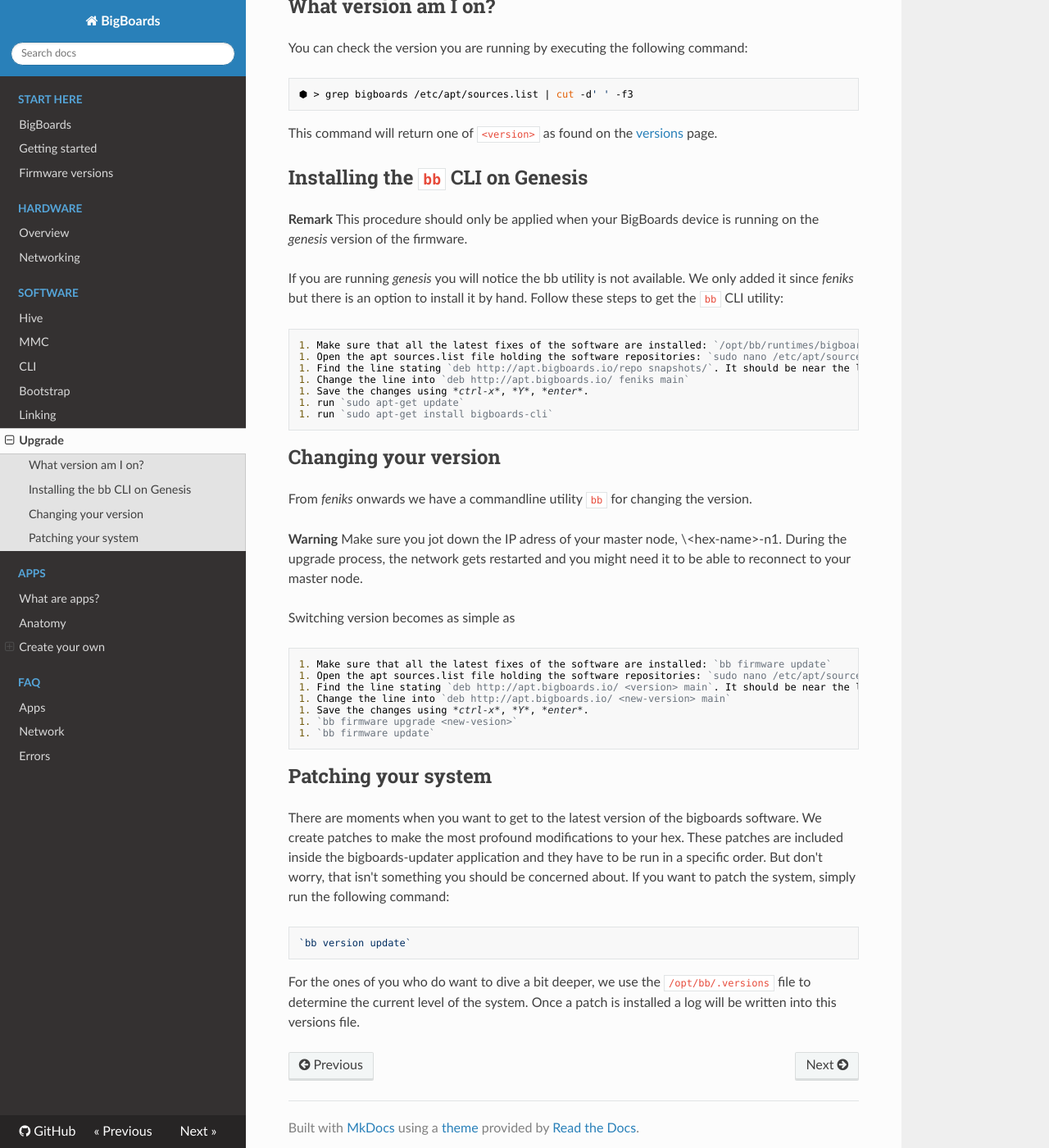
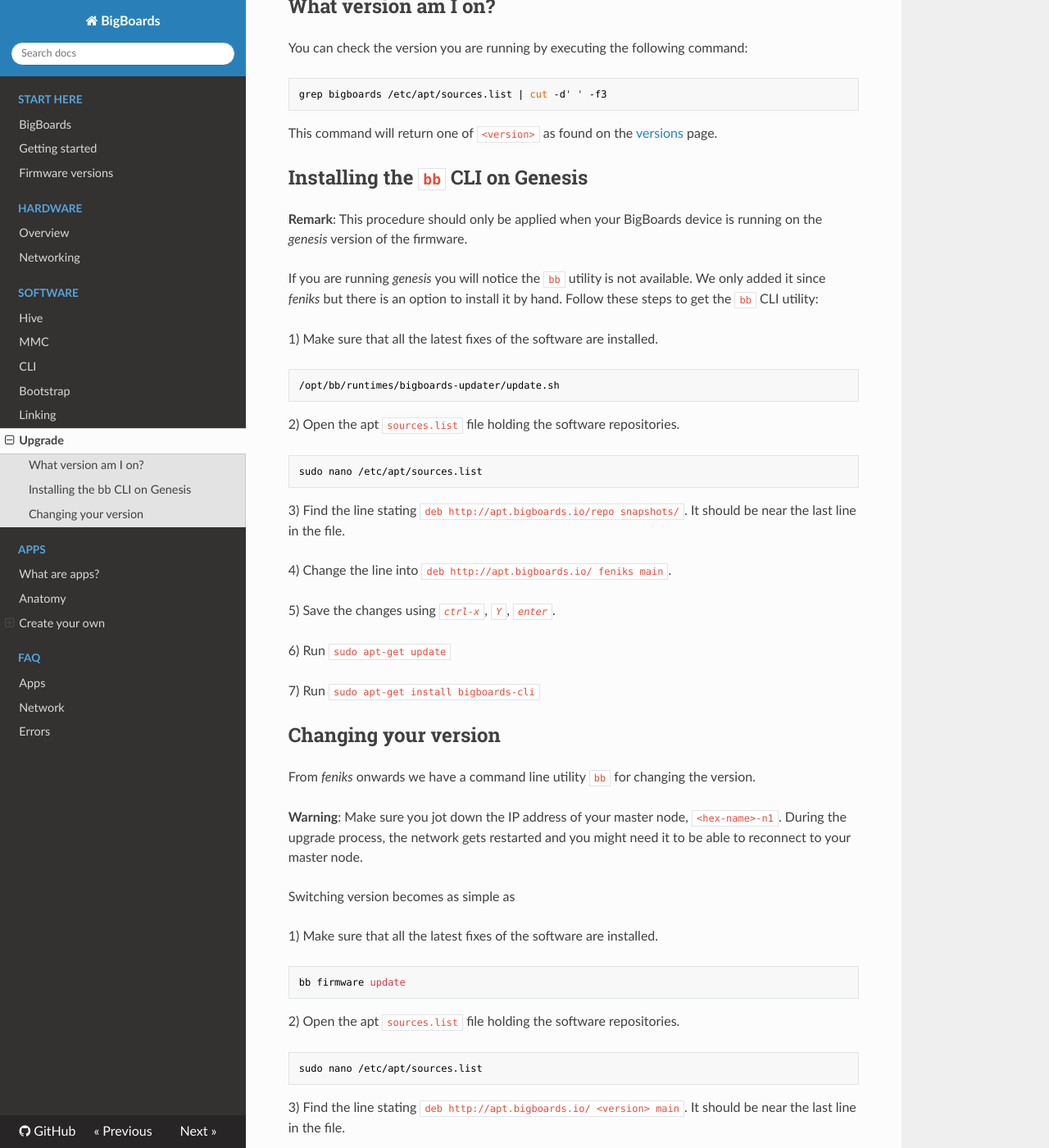
Before and after one commit to bigboards/bigboards-docs, an MkDocs documentation site: the page built from docs/software/migrate.md, in a window 1280 px wide and 1400 px high, scrolled down 242 px. Shown: the whole window at 82% size. Built offline with MkDocs 1.6.1, drawn with Linux system fonts in a browser that asks for light colours; nearby versions of some CDN libraries; old or Windows-style settings are respelled for this version of MkDocs; some of the changed text lies outside the part shown.

Commit message:
Remove update instructions; Reformat

````diff
--- a/docs/software/migrate.md
+++ b/docs/software/migrate.md
@@ -1,47 +1,85 @@
 # Migrating to another release
+
 BigBoards devices running on some older version of the firmware can be upgraded to the latest version through the use of the `bb` command.
 
 ## What version am I on?
+
 You can check the version you are running by executing the following command:
 
-	⬢ > grep bigboards /etc/apt/sources.list | cut -d' ' -f3
+```
+grep bigboards /etc/apt/sources.list | cut -d' ' -f3
+```
 
 This command will return one of `<version>` as found on the [versions](versions) page.
 
 ## Installing the `bb` CLI on Genesis
-**Remark**
-This procedure should only be applied when your BigBoards device is running on the *genesis* version of the firmware.
 
-If you are running *genesis* you will notice the bb utility is not available. We only added it since *feniks* but
+**Remark**: This procedure should only be applied when your BigBoards device is running on the *genesis* version of the firmware.
+
+If you are running *genesis* you will notice the `bb` utility is not available. We only added it since *feniks* but
 there is an option to install it by hand. Follow these steps to get the `bb` CLI utility:
 
-	1. Make sure that all the latest fixes of the software are installed: `/opt/bb/runtimes/bigboards-updater/update.sh`
-	1. Open the apt sources.list file holding the software repositories: `sudo nano /etc/apt/sources.list`
-	1. Find the line stating `deb http://apt.bigboards.io/repo snapshots/`. It should be near the last line in the file.
-	1. Change the line into `deb http://apt.bigboards.io/ feniks main`
-	1. Save the changes using *ctrl-x*, *Y*, *enter*.
-	1. run `sudo apt-get update`
-	1. run `sudo apt-get install bigboards-cli`
+1) Make sure that all the latest fixes of the software are installed.
+
+```
+/opt/bb/runtimes/bigboards-updater/update.sh
+```
+
+2) Open the apt `sources.list` file holding the software repositories.
+
+```
+sudo nano /etc/apt/sources.list
+```
+
+3) Find the line stating `deb http://apt.bigboards.io/repo snapshots/`. It
+should be near the last line in the file.
+
+4) Change the line into `deb http://apt.bigboards.io/ feniks main`.
+
+5) Save the changes using *`ctrl-x`*, *`Y`*, *`enter`*.
+
+6) Run `sudo apt-get update`
+
+7) Run `sudo apt-get install bigboards-cli`
 
 ## Changing your version
-From *feniks* onwards we have a commandline utility `bb` for changing the version.
 
-**Warning**
-Make sure you jot down the IP adress of your master node, \<hex-name\>-n1. During the upgrade process, the network gets restarted and you might need it to be able to reconnect to your master node.
+From *feniks* onwards we have a command line utility `bb` for changing the
+version.
+
+**Warning**: Make sure you jot down the IP address of your master node,
+`<hex-name>-n1`. During the upgrade process, the network gets restarted and you
+might need it to be able to reconnect to your master node.
 
 Switching version becomes as simple as
 
-	1. Make sure that all the latest fixes of the software are installed: `bb firmware update`
-	1. Open the apt sources.list file holding the software repositories: `sudo nano /etc/apt/sources.list`
-	1. Find the line stating `deb http://apt.bigboards.io/ <version> main`. It should be near the last line in the file.
-	1. Change the line into `deb http://apt.bigboards.io/ <new-version> main`
-	1. Save the changes using *ctrl-x*, *Y*, *enter*.
-	1. `bb firmware upgrade <new-vesion>`
-	1. `bb firmware update`
+1) Make sure that all the latest fixes of the software are installed.
 
-## <a name="patching"></a> Patching your system
-There are moments when you want to get to the latest version of the bigboards software. We create patches to make the most profound modifications to your hex. These patches are included inside the bigboards-updater application and they have to be run in a specific order. But don't worry, that isn't something you should be concerned about. If you want to patch the system, simply run the following command:
+```
+bb firmware update
+```
 
-	`bb version update`
+2) Open the apt `sources.list` file holding the software repositories.
 
-For the ones of you who do want to dive a bit deeper, we use the `/opt/bb/.versions` file to determine the current level of the system. Once a patch is installed a log will be written into this versions file.
+```
+sudo nano /etc/apt/sources.list
+```
+
+3) Find the line stating `deb http://apt.bigboards.io/ <version> main`. It
+should be near the last line in the file.
+
+4) Change the line into `deb http://apt.bigboards.io/ <new-version> main`.
+
+5) Save the changes using *ctrl-x*, *Y*, *enter*.
+
+6) Choose one of `<version>` as found on the [versions](versions) page and run:
+
+```
+bb firmware upgrade <new-version>
+```
+
+7) Run:
+
+```
+bb firmware update
+```
````
